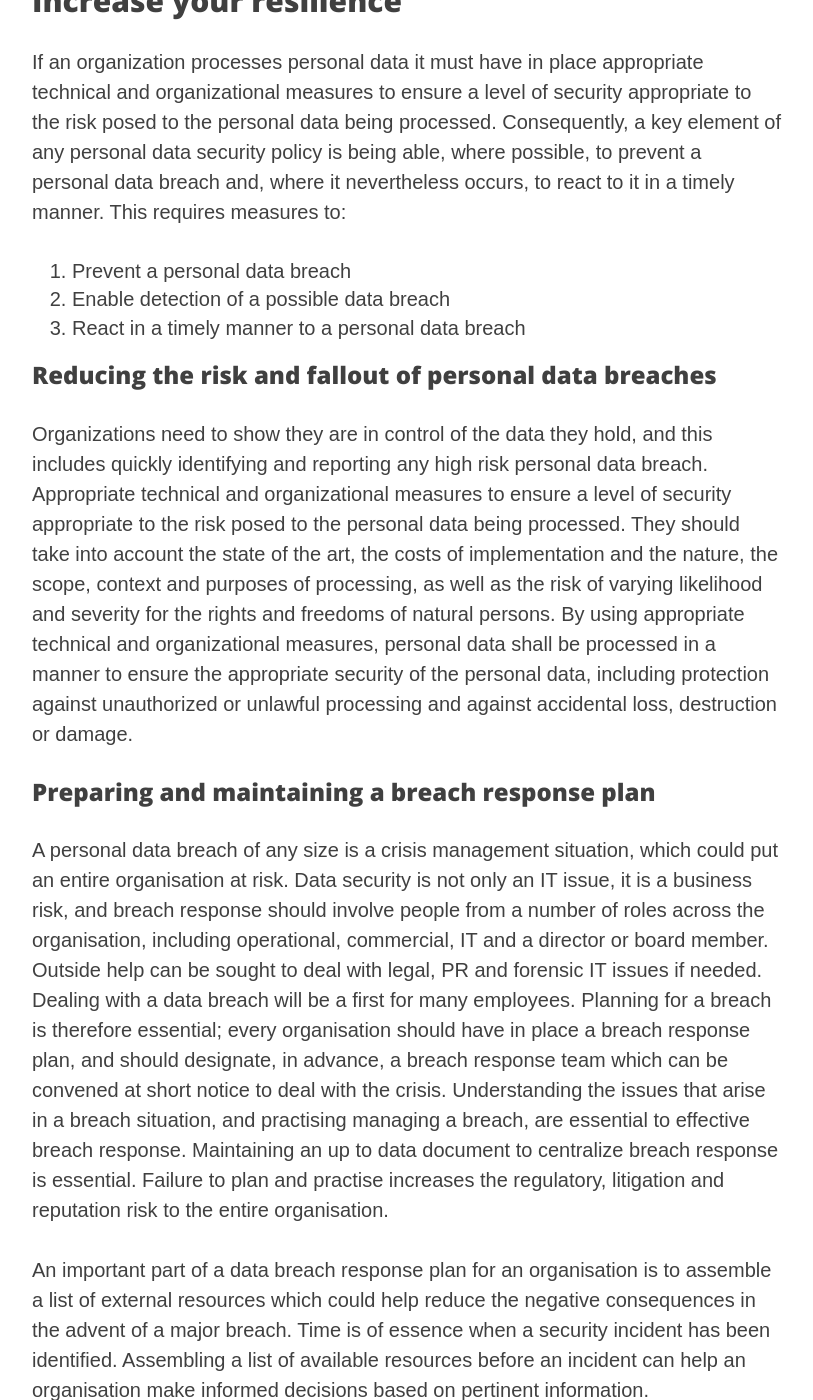
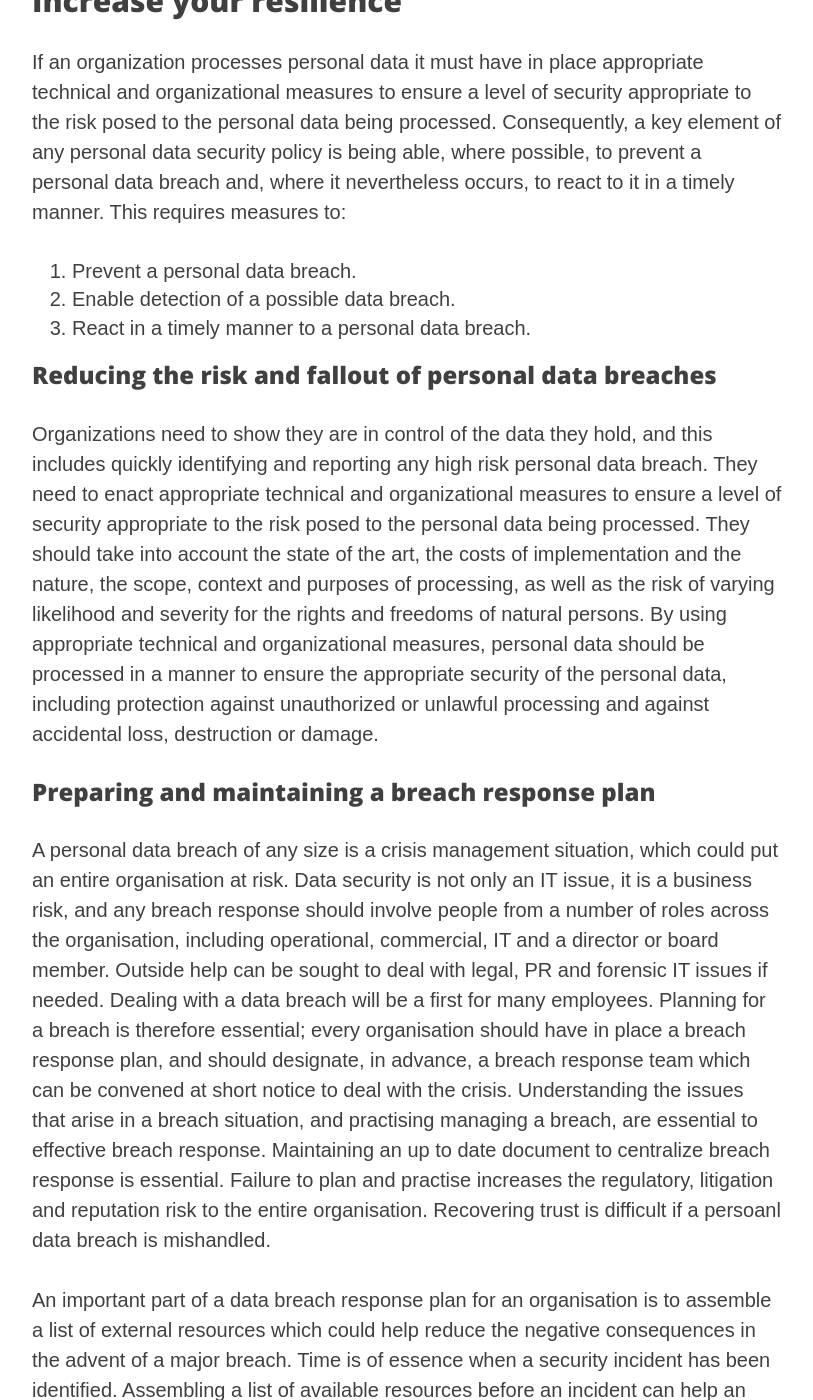
Before and after one commit to riod4/resources, a Jekyll site: the page built from _services/ensure-continuity-service.md, in a window 1280 px wide and 1400 px high, scrolled down 540 px. Shown: the whole window, without its empty margins (233-1046 px from the left). Built offline with Jekyll 4.4.1, drawn with Linux system fonts in a browser that asks for light colours; nearby versions of some CDN libraries.

Commit message:
13-02-2020 v06

```diff
--- a/_services/ensure-continuity-service.md
+++ b/_services/ensure-continuity-service.md
@@ -16,15 +16,16 @@ header-license:
 ## Increase your resilience
 If an organization processes personal data it must have in place appropriate technical and organizational measures to ensure a level of security appropriate to the risk posed to the personal data being processed. Consequently, a key element of any personal data security policy is being able, where possible, to prevent a personal data breach and, where it nevertheless occurs, to react to it in a timely manner. This requires measures to:
 
-1.	Prevent a personal data breach
-2.	Enable detection of a possible data breach
-3.	React in a timely manner to a personal data breach
+1.	Prevent a personal data breach.
+2.	Enable detection of a possible data breach.
+3.	React in a timely manner to a personal data breach.
+
 
 ### Reducing the risk and fallout of personal data breaches
-Organizations need to show they are in control of the data they hold, and this includes quickly identifying and reporting any high risk personal data breach. Appropriate technical and organizational measures to ensure a level of security appropriate to the risk posed to the personal data being processed. They should take into account the state of the art, the costs of implementation and the nature, the scope, context and purposes of processing, as well as the risk of varying likelihood and severity for the rights and freedoms of natural persons. By using appropriate technical and organizational measures, personal data shall be processed in a manner to ensure the appropriate security of the personal data, including protection against unauthorized or unlawful processing and against accidental loss, destruction or damage.
+Organizations need to show they are in control of the data they hold, and this includes quickly identifying and reporting any high risk personal data breach. They need to enact appropriate technical and organizational measures to ensure a level of security appropriate to the risk posed to the personal data being processed. They should take into account the state of the art, the costs of implementation and the nature, the scope, context and purposes of processing, as well as the risk of varying likelihood and severity for the rights and freedoms of natural persons. By using appropriate technical and organizational measures, personal data should be processed in a manner to ensure the appropriate security of the personal data, including protection against unauthorized or unlawful processing and against accidental loss, destruction or damage.
 
 ### Preparing and maintaining a breach response plan
-A personal data breach of any size is a crisis management situation, which could put an entire organisation at risk. Data security is not only an IT issue, it is a business risk, and breach response should involve people from a number of roles across the organisation, including operational, commercial, IT and a director or board member. Outside help can be sought to deal with legal, PR and forensic IT issues if needed. Dealing with a data breach will be a first for many employees. Planning for a breach is therefore essential; every organisation should have in place a breach response plan, and should designate, in advance, a breach response team which can be convened at short notice to deal with the crisis. Understanding the issues that arise in a breach situation, and practising managing a breach, are essential to effective breach response. Maintaining an up to data document to centralize breach response is essential. Failure to plan and practise increases the regulatory, litigation and reputation risk to the entire organisation.
+A personal data breach of any size is a crisis management situation, which could put an entire organisation at risk. Data security is not only an IT issue, it is a business risk, and any breach response should involve people from a number of roles across the organisation, including operational, commercial, IT and a director or board member. Outside help can be sought to deal with legal, PR and forensic IT issues if needed. Dealing with a data breach will be a first for many employees. Planning for a breach is therefore essential; every organisation should have in place a breach response plan, and should designate, in advance, a breach response team which can be convened at short notice to deal with the crisis. Understanding the issues that arise in a breach situation, and practising managing a breach, are essential to effective breach response. Maintaining an up to date document to centralize breach response is essential. Failure to plan and practise increases the regulatory, litigation and reputation risk to the entire organisation. Recovering trust is difficult if a persoanl data breach is mishandled.
 
 An important part of a data breach response plan for an organisation is to assemble a list of external resources which could help reduce the negative consequences in the advent of a major breach. Time is of essence when a security incident has been identified. Assembling a list of available resources before an incident can help an organisation make informed decisions based on pertinent information.
 
```
